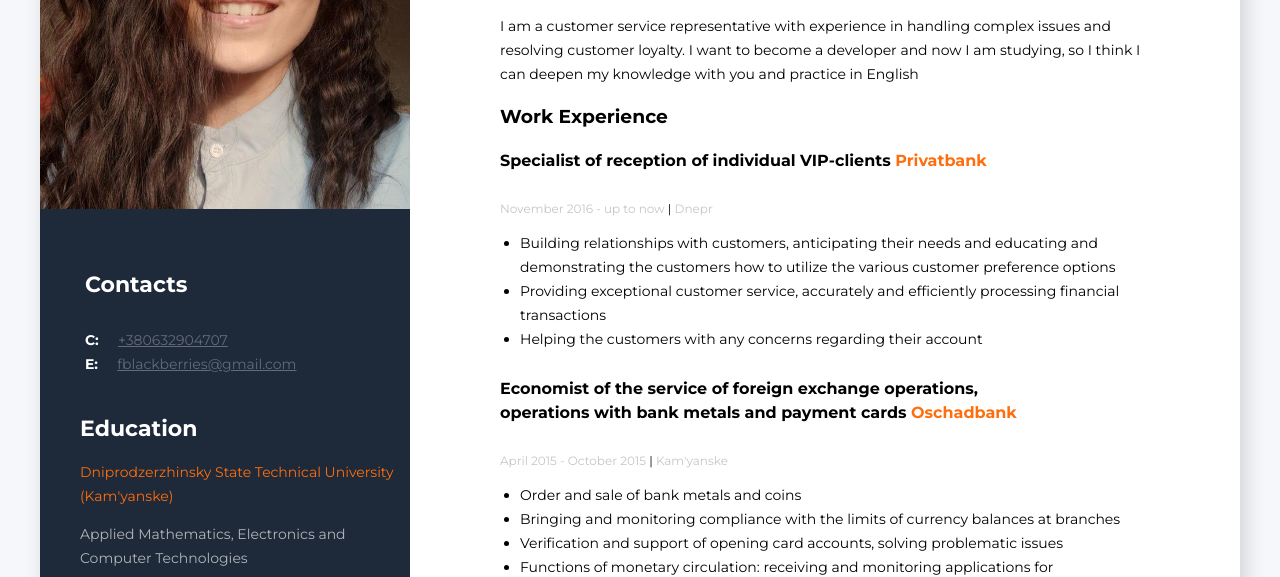
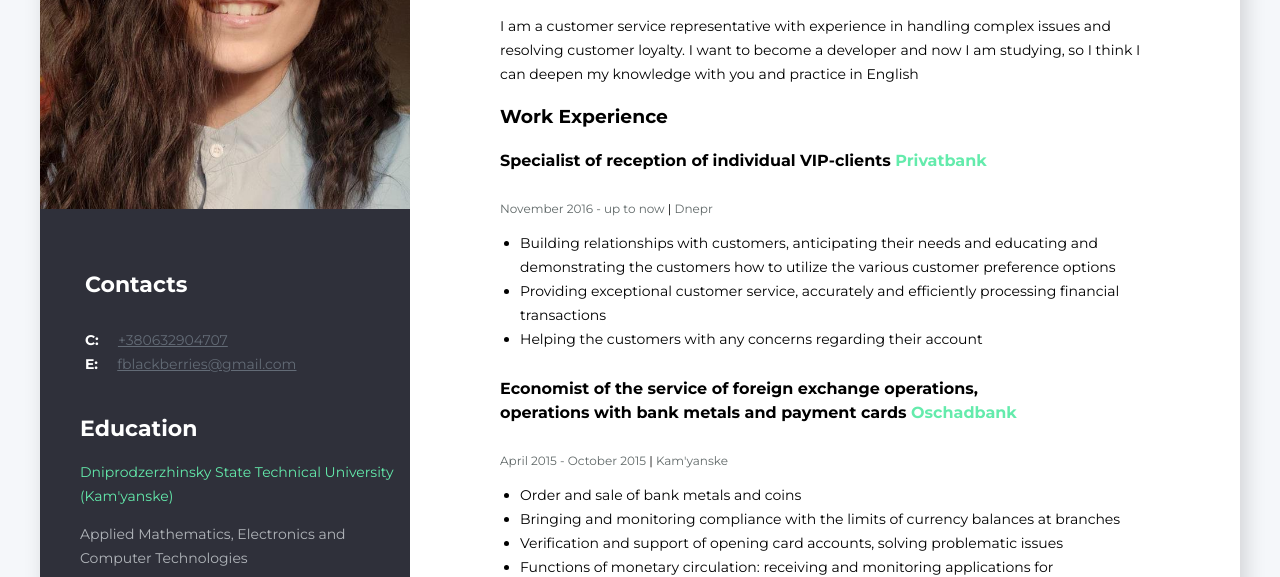
Before and after one commit to Olcapone/Portfolio, a plain HTML site: page index.html in a window 1280 px wide. Shown: the part 241-818 px from the top of the page. Drawn offline with nearby package versions, Linux system fonts and the light colour scheme.

Commit message:
color comit

```diff
--- a/css/style.css
+++ b/css/style.css
@@ -3,10 +3,10 @@
 }
 :root {
   --primary-text-color: #636b76;
-  --title-text-color: #ff6e0d;
+  --title-text-color: #64ebac;
   --hover-text-color: #b1b5ba;
   --accent-text-color: #ffffff;
-  --date-text: #c5c5c5;
+  --date-text: #616969;
 }
 
 body {
@@ -25,7 +25,7 @@ body {
   box-shadow: 5px 9px 20px rgba(0, 0, 0, 0.15);
 }
 .sidebar {
-  background: #1e2939;
+  background: #2f303a;
   width: 370px;
   /* height: 1764px; */
   padding-top: 40px;
```
